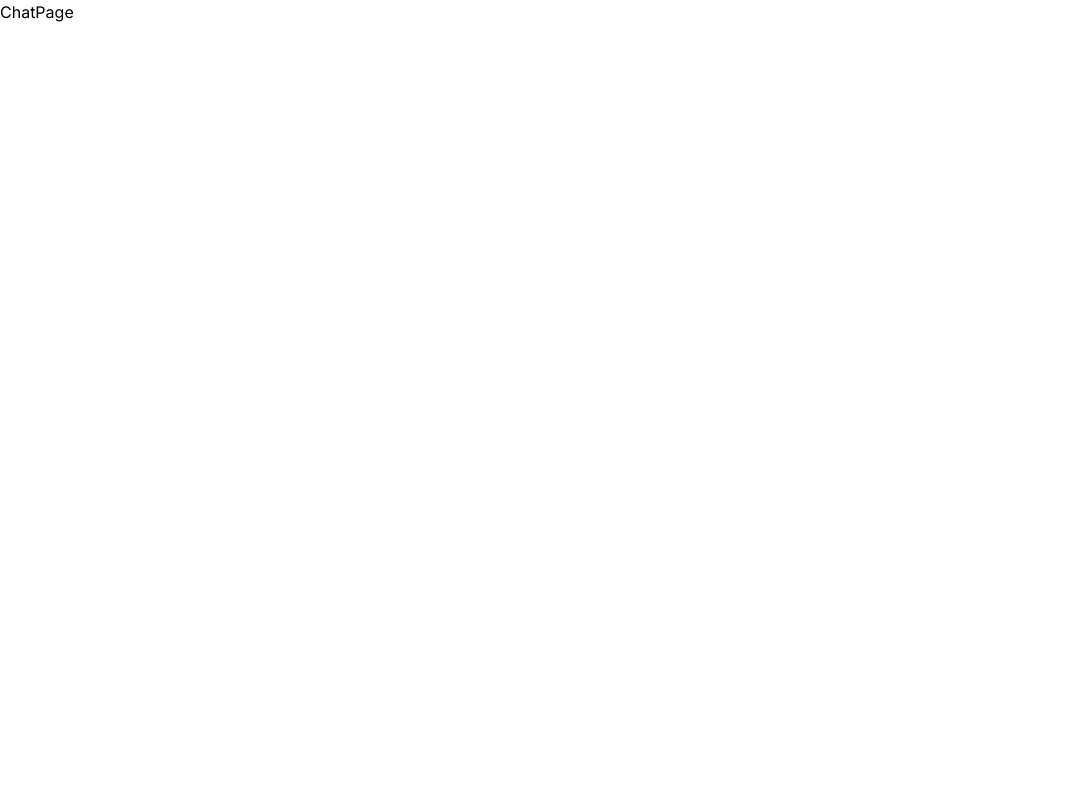
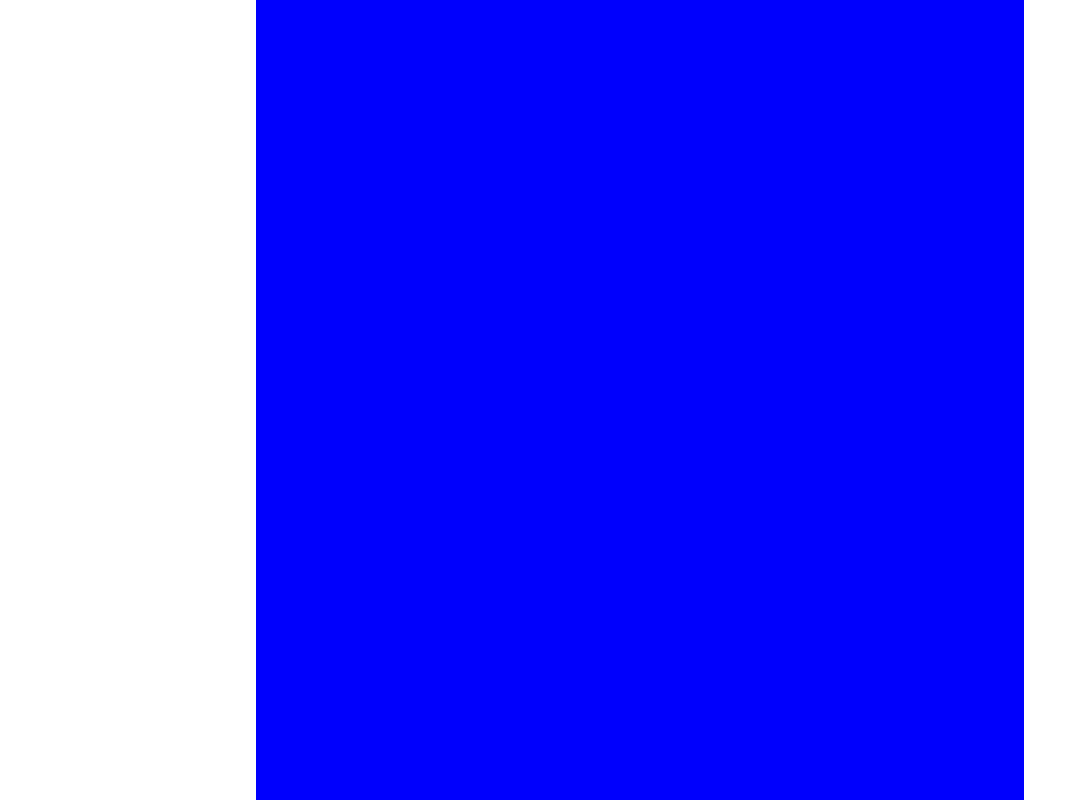
Before and after one commit to AmaliTech-Training-Academy/LetXChat, a React (Vite) app: page /sign-up in a window 1280 px wide. Shown: the whole page, without its empty margins (0-1086 px from the left). Built offline with nearby package versions, Linux system fonts and the light colour scheme.

Commit message:
Feature/Chat Page: Working on chat page header

```diff
--- /dev/null
+++ b/src/components/chatHead/ChatHead.jsx
@@ -0,0 +1,9 @@
+import React from 'react'
+
+const ChatHead = () => {
+  return (
+    <div>ChatHead</div>
+  )
+}
+
+export default ChatHead
--- a/src/feature/authActions.js
+++ b/src/feature/authActions.js
@@ -11,6 +11,7 @@ export const registerUser = createAsyncThunk(
     try {
       const config = {
         header: {
+          Accept: "application/json",
           "Content-Type": "application/json",
         },
       };
--- a/src/pages/chatPage/ChatPage.jsx
+++ b/src/pages/chatPage/ChatPage.jsx
@@ -3,13 +3,18 @@ import React from 'react'
 
 const Container = styled(Box)({
     width: '60vw',
+    height: '100vh',
     marginInline: 'auto',
-    background: 'blue'
+    background: 'blue',
+    display: 'flex',
+    flexDirection: 'column'
 })
 
 const ChatPage = () => {
   return (
-    <div>ChatPage</div>
+    <Container>
+
+    </Container>
   )
 }
 
```
